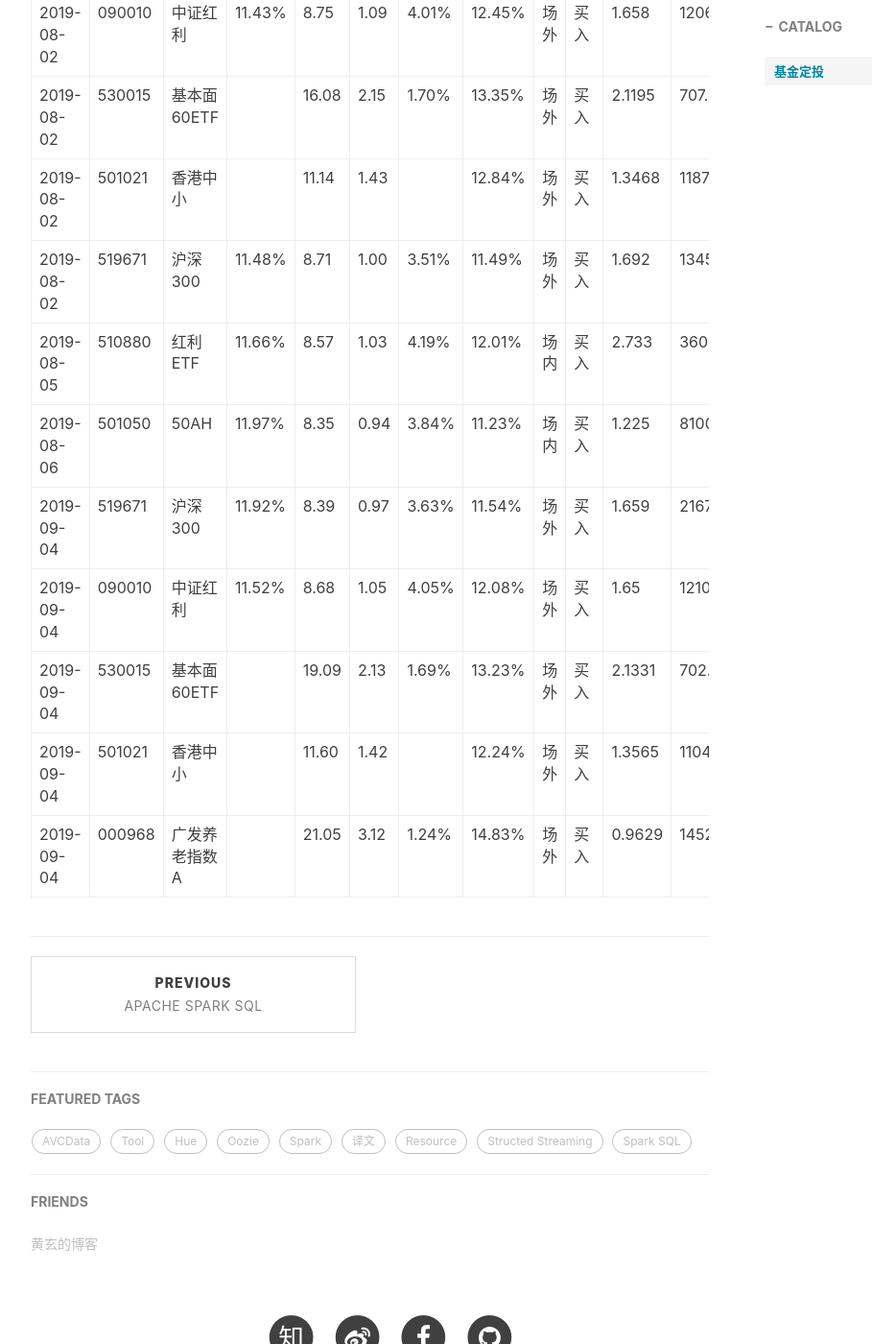
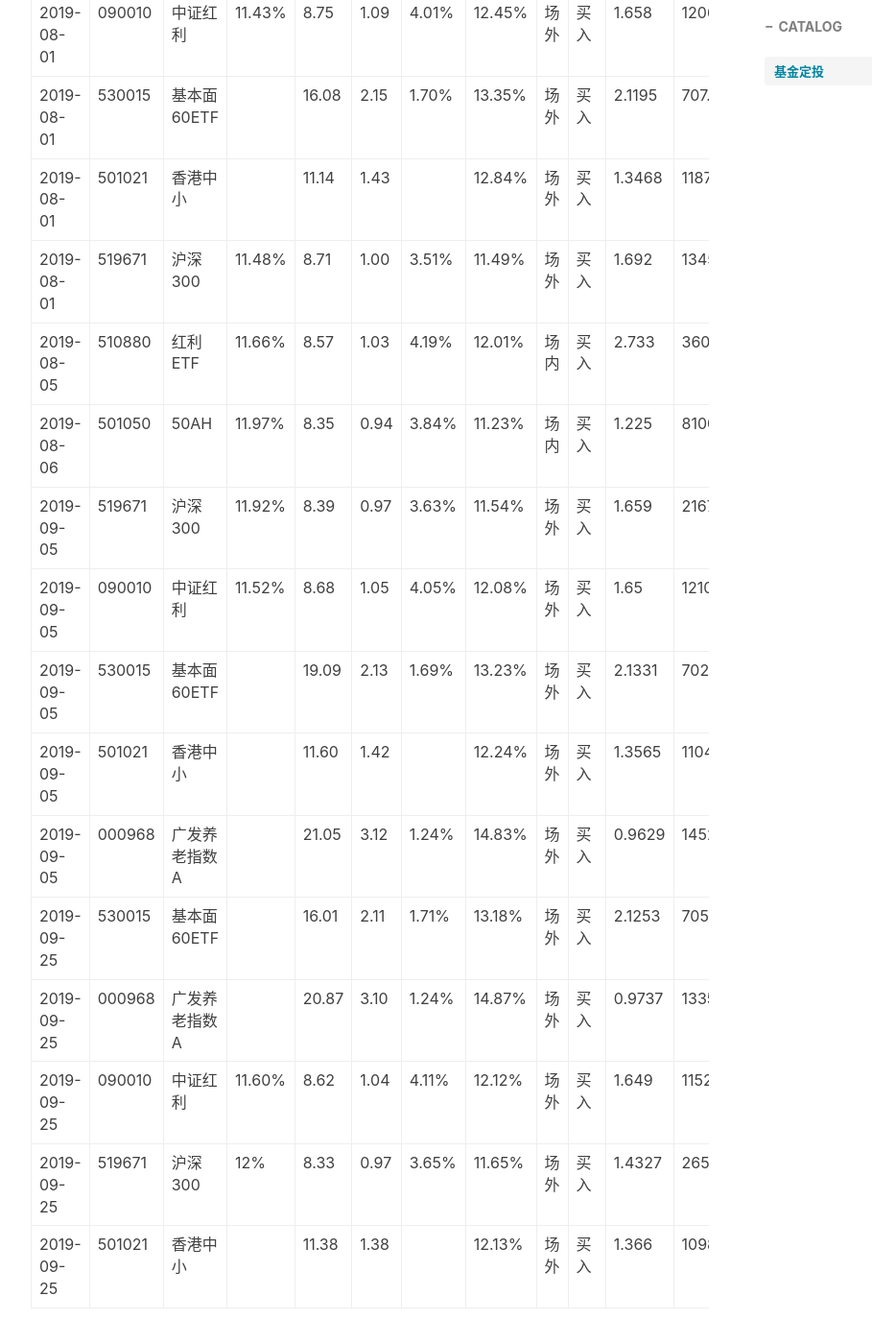
Before and after one commit to shoppingwang/shoppingwang.github.io, a Jekyll site: the page built from _posts/2019-07-02-investment-records.md, in a window 1280 px wide and 1400 px high, scrolled down 1689 px. Shown: the whole window at 96% size, without its empty margins (233-1142 px from the left). Built offline with Jekyll 4.4.1, drawn with Linux system fonts in a browser that asks for light colours; nearby versions of some CDN libraries; comment, search, counter and statistics services are not loaded.

Commit message:
Investment on 9/25

```diff
--- a/_posts/2019-07-02-investment-records.md
+++ b/_posts/2019-07-02-investment-records.md
@@ -30,15 +30,20 @@ tags:
 | 2019-07-18 | 510880 | 红利ETF | 11.42% | 8.75 | 1.06 | 4.13% | 12.11% | 场内 | 买入 | 2.765 | 400 |  |
 | 2019-07-31 | 501050 | 50AH | 11.30% | 8.85 | 1.01 | 3.61% | 11.43% | 场内 | 买入 | 1.285 | 700 |  |
 | 2019-08-01 | 501050 | 50AH | 11.39% | 8.78 | 1.00 | 3.65% | 11.40% | 场内 | 买入 | 1.275 | 600 |  |
-| 2019-08-02 | 070023 | 基本面120 |  | 16.98 | 2.12 | 1.61% | 12.46% | 场外 | 买入 | 1.8185 | 879.86 |  |
-| 2019-08-02 | 090010 | 中证红利 | 11.43% | 8.75 | 1.09 | 4.01% | 12.45% | 场外 | 买入 | 1.658 | 1206.28 |  |
-| 2019-08-02 | 530015 |基本面60ETF |  | 16.08 | 2.15 | 1.70% | 13.35% | 场外 | 买入 | 2.1195 | 707.72 |  |
-| 2019-08-02 | 501021 | 香港中小 |  | 11.14 | 1.43 |  | 12.84% | 场外 | 买入 | 1.3468 | 1187.96 |  |
-| 2019-08-02 | 519671 | 沪深300 | 11.48% | 8.71 | 1.00 | 3.51% | 11.49% | 场外 | 买入 | 1.692 | 1345.71 |  |
+| 2019-08-01 | 070023 | 基本面120 |  | 16.98 | 2.12 | 1.61% | 12.46% | 场外 | 买入 | 1.8185 | 879.86 |  |
+| 2019-08-01 | 090010 | 中证红利 | 11.43% | 8.75 | 1.09 | 4.01% | 12.45% | 场外 | 买入 | 1.658 | 1206.28 |  |
+| 2019-08-01 | 530015 |基本面60ETF |  | 16.08 | 2.15 | 1.70% | 13.35% | 场外 | 买入 | 2.1195 | 707.72 |  |
+| 2019-08-01 | 501021 | 香港中小 |  | 11.14 | 1.43 |  | 12.84% | 场外 | 买入 | 1.3468 | 1187.96 |  |
+| 2019-08-01 | 519671 | 沪深300 | 11.48% | 8.71 | 1.00 | 3.51% | 11.49% | 场外 | 买入 | 1.692 | 1345.71 |  |
 | 2019-08-05 | 510880 | 红利ETF | 11.66% | 8.57 | 1.03 | 4.19% | 12.01% | 场内 | 买入 | 2.733 | 3600 |  |
 | 2019-08-06 | 501050 | 50AH | 11.97% | 8.35 | 0.94 | 3.84% | 11.23% | 场内 | 买入 | 1.225 | 8100 |  |
-| 2019-09-04 | 519671 | 沪深300 | 11.92% | 8.39 | 0.97 | 3.63% | 11.54% | 场外 | 买入 | 1.659 | 2167.38 |  |
-| 2019-09-04 | 090010 | 中证红利 | 11.52% | 8.68 | 1.05 | 4.05% | 12.08% | 场外 | 买入 | 1.65 | 1210.67 |  |
-| 2019-09-04 | 530015 |基本面60ETF |  | 19.09 | 2.13 | 1.69% | 13.23% | 场外 | 买入 | 2.1331 | 702.15 |  |
-| 2019-09-04 | 501021 | 香港中小 |  | 11.60 | 1.42 |  | 12.24% | 场外 | 买入 | 1.3565 | 1104.68 |  |
-| 2019-09-04 | 000968 | 广发养老指数A |  | 21.05 | 3.12 | 1.24% | 14.83% | 场外 | 买入 | 0.9629 | 1452.2 | 正常 |
+| 2019-09-05 | 519671 | 沪深300 | 11.92% | 8.39 | 0.97 | 3.63% | 11.54% | 场外 | 买入 | 1.659 | 2167.38 |  |
+| 2019-09-05 | 090010 | 中证红利 | 11.52% | 8.68 | 1.05 | 4.05% | 12.08% | 场外 | 买入 | 1.65 | 1210.67 |  |
+| 2019-09-05 | 530015 |基本面60ETF |  | 19.09 | 2.13 | 1.69% | 13.23% | 场外 | 买入 | 2.1331 | 702.15 |  |
+| 2019-09-05 | 501021 | 香港中小 |  | 11.60 | 1.42 |  | 12.24% | 场外 | 买入 | 1.3565 | 1104.68 |  |
+| 2019-09-05 | 000968 | 广发养老指数A |  | 21.05 | 3.12 | 1.24% | 14.83% | 场外 | 买入 | 0.9629 | 1452.2 | 正常 |
+| 2019-09-25 | 530015 |基本面60ETF |  | 16.01 | 2.11 | 1.71% | 13.18% | 场外 | 买入 | 2.1253 | 705.79 |  |
+| 2019-09-25 | 000968 | 广发养老指数A |  | 20.87 | 3.10 | 1.24% | 14.87% | 场外 | 买入 | 0.9737 | 1335.71 | 正常 |
+| 2019-09-25 | 090010 | 中证红利 | 11.60% | 8.62 | 1.04 | 4.11% | 12.12% | 场外 | 买入 | 1.649 | 1152.23 |  |
+| 2019-09-25 | 519671 | 沪深300 | 12% | 8.33 | 0.97 | 3.65% | 11.65% | 场外 | 买入 | 1.4327 | 2653.37 |  |
+| 2019-09-25 | 501021 | 香港中小 |  | 11.38 | 1.38 |  | 12.13% | 场外 | 买入 | 1.366 | 1098.12 |  |
```
